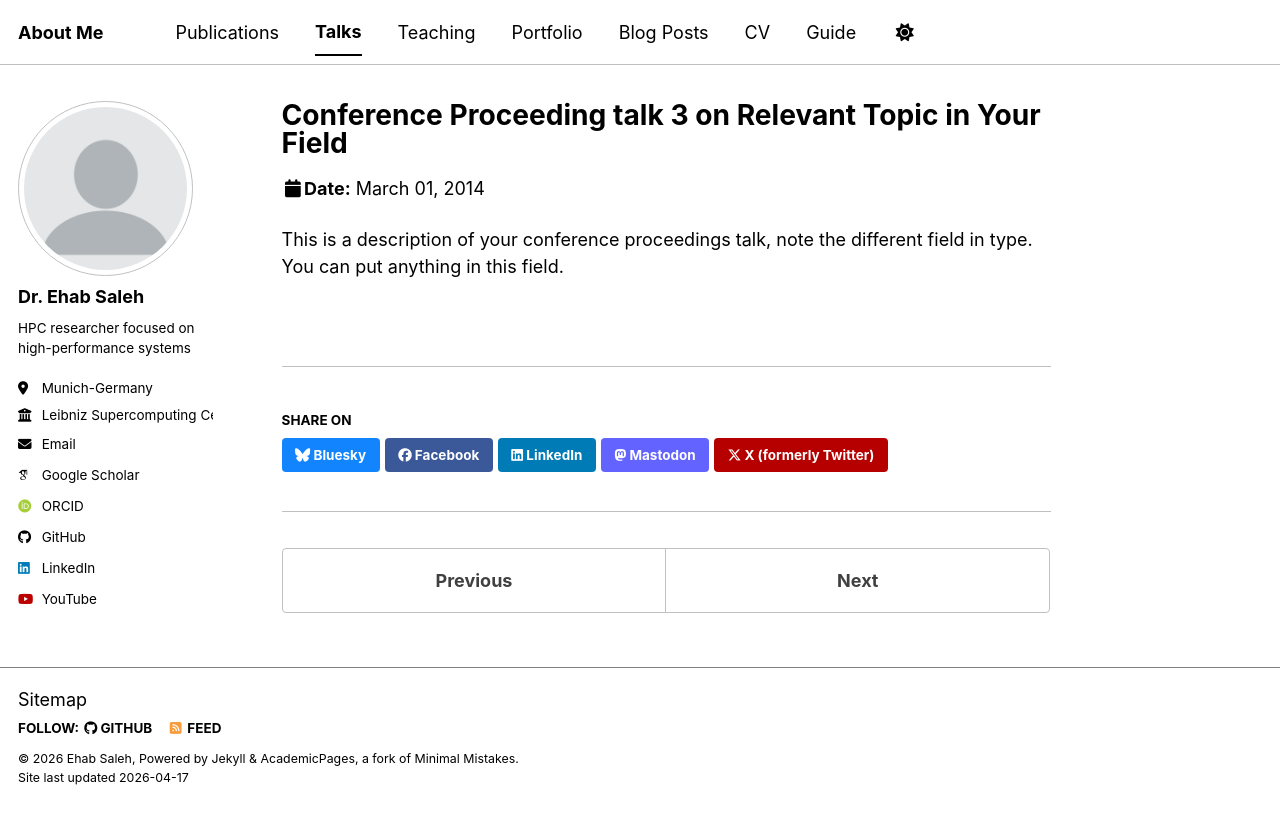
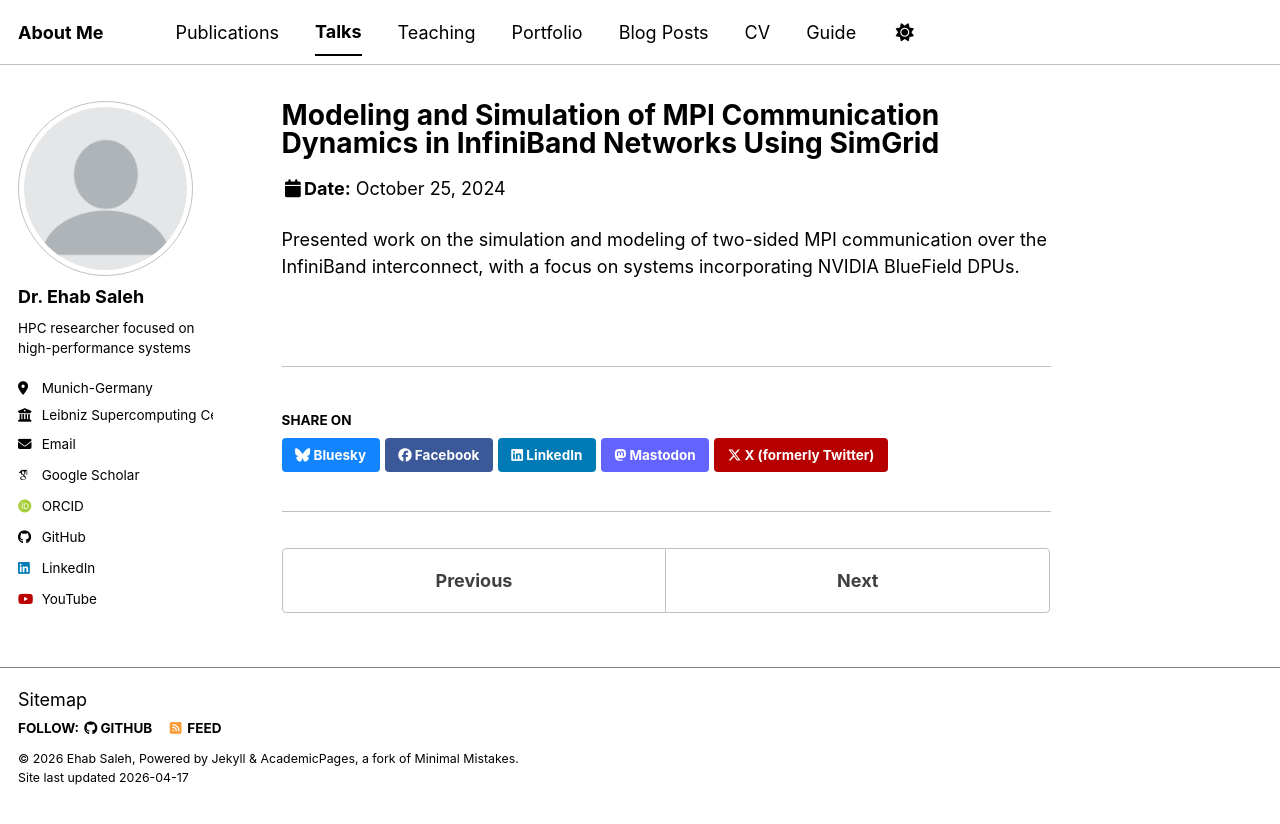
Before and after one commit to ehabosaleh/ehabosaleh.github.io, a Jekyll site: the page built from _talks/2014-03-01-talk-3.md, in a window 1280 px wide. Shown: the top 824 px of the page. Built offline with Jekyll 4.4.1, drawn with Linux system fonts in a browser that asks for light colours; some web fonts are replaced; a script bundle is joined from its source files by our own code; library files that are not in the unit come from our copies.

Commit message:
Update talk details for workshop on MPI communication
Presented work on the simulation and modeling of two-sided MPI communication over the InfiniBand interconnect, with a focus on systems incorporating NVIDIA BlueField DPUs.

```diff
--- a/_talks/2014-03-01-talk-3.md
+++ b/_talks/2014-03-01-talk-3.md
@@ -1,11 +1,11 @@
 ---
-title: "Conference Proceeding talk 3 on Relevant Topic in Your Field"
+title: "Modeling and Simulation of MPI Communication Dynamics in InfiniBand Networks Using SimGrid"
 collection: talks
-type: "Conference proceedings talk"
-permalink: /talks/2014-03-01-talk-3
-venue: "Testing Institute of America 2014 Annual Conference"
-date: 2014-03-01
-location: "Los Angeles, CA, USA"
+type: "Workshop"
+permalink: /talks/2024-pars-ingolstadt
+venue: "PARS Workshop"
+date: 2024-10-25
+location: "Ingolstadt, Germany"
 ---
 
-This is a description of your conference proceedings talk, note the different field in type. You can put anything in this field.
+Presented work on the simulation and modeling of two-sided MPI communication over the InfiniBand interconnect, with a focus on systems incorporating NVIDIA BlueField DPUs.
```
